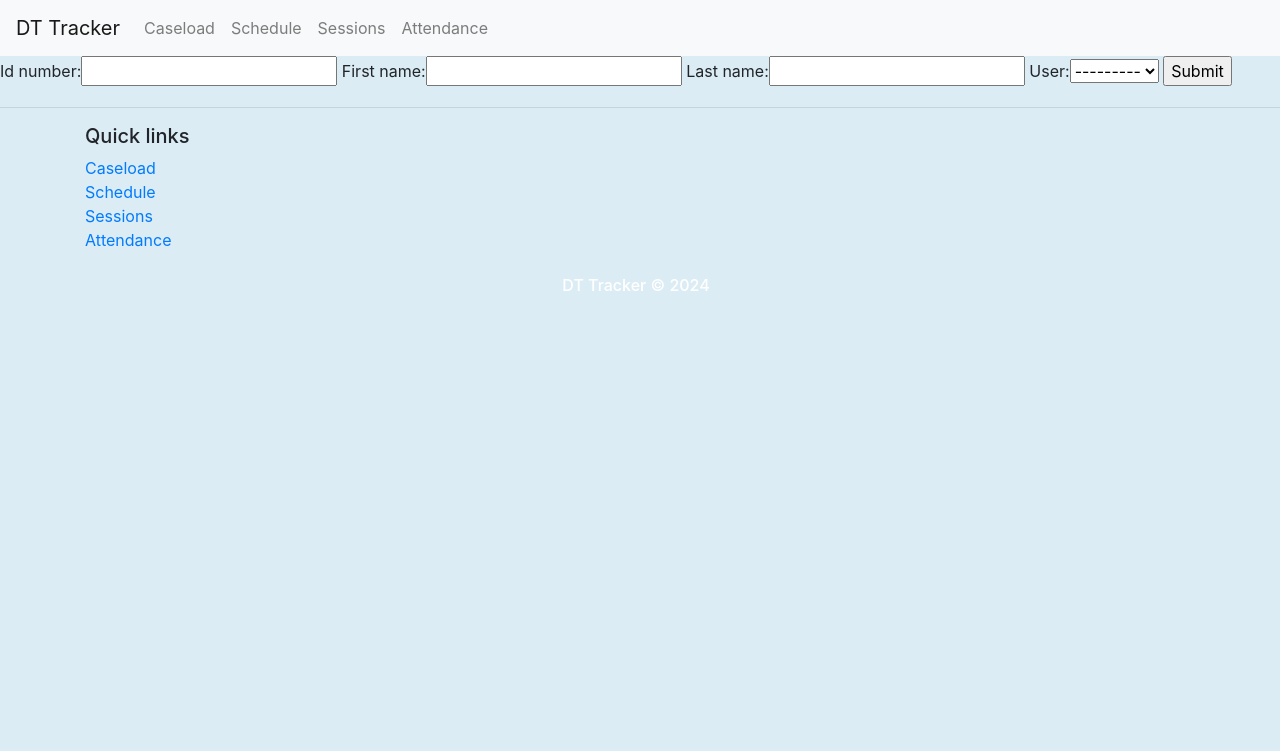
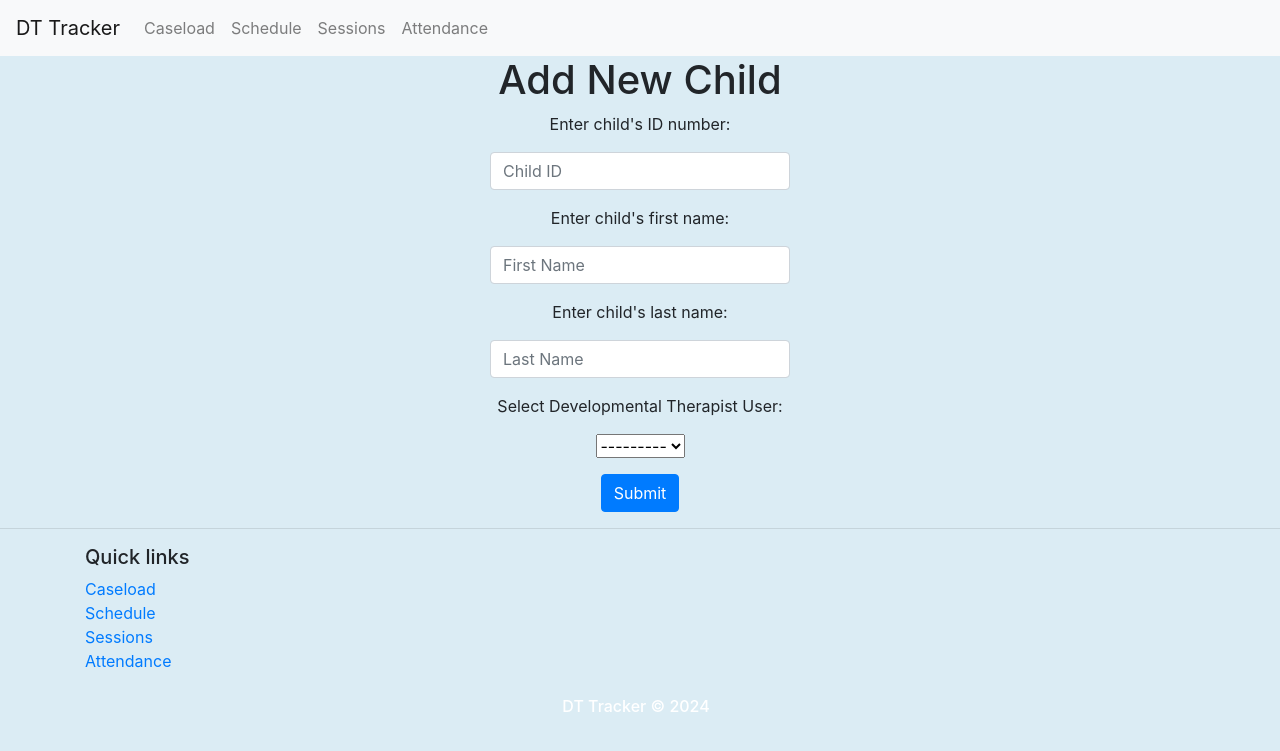
Before and after one commit to carolinenewcom/dt-tracker-webapp, a Django app: page /new_child/ in a window 1280 px wide. Shown: the top 751 px of the page. Run offline with Django 3.2, Linux system fonts and the light colour scheme.

Commit message:
added styling to forms

```diff
--- a/caseload/forms.py
+++ b/caseload/forms.py
@@ -1,5 +1,5 @@
 from django import forms
-from django.forms import ModelForm
+from django.forms import ModelForm, TextInput
 from .models import Child, Schedule, Session
 
 from django.utils.translation import gettext_lazy as _
@@ -12,11 +12,52 @@
     class Meta:
         model = Child
         fields = '__all__'
+        labels = {
+            'id_number': '',
+            'first_name': '',
+            'last_name': '',
+            'user': '',
+
+        }
+        widgets = {
+            'id_number': TextInput(attrs={
+                'class': "form-control",
+                'style': 'max-width: 300px;',
+                'placeholder': 'Child ID'
+                }),
+            'first_name': TextInput(attrs={
+                'class': "form-control",
+                'style': 'max-width: 300px;',
+                'placeholder': 'First Name'
+                }),
+            'last_name': TextInput(attrs={
+                'class': "form-control",
+                'style': 'max-width: 300px;',
+                'placeholder': 'Last Name'
+                })
+        }
 
 class AddSchedule(ModelForm):
     class Meta:
         model = Schedule
         fields = '__all__'
+        labels = {
+            'scheduled_week_day': '',
+            'session_time': '',
+            'child': '',
+        }
+        widgets = {
+            'scheduled_week_day': TextInput(attrs={
+                'class': "form-control",
+                'style': 'max-width: 300px;',
+                'placeholder': 'Scheduled Day'
+                }),
+            'session_time': TextInput(attrs={
+                'class': "form-control",
+                'style': 'max-width: 300px;',
+                'placeholder': 'Session Time 00:00'
+                })
+        }
 
 class NewSessionLog(ModelForm):
     class Meta:
--- a/caseload/templates/caseload/attendance.html
+++ b/caseload/templates/caseload/attendance.html
@@ -1,6 +1,8 @@
 {% extends 'caseload/main.html' %}
 
 {% block content %}
+
+<h1>Attendance</h1>
 
 <form action="{% url 'attendance-report' %}" method=POST>
     {% csrf_token %}
--- a/caseload/templates/caseload/caseload.html
+++ b/caseload/templates/caseload/caseload.html
@@ -4,8 +4,8 @@
 
 <body>
 
+  <h1>Caseload</h1>
   <a href="{% url 'new-child' %}"><button class="btn btn-primary" id="add-button">Add Child</button></a>
-
 
   <div class="row">
     {% for item in all %}
--- a/caseload/templates/caseload/footer.html
+++ b/caseload/templates/caseload/footer.html
@@ -1,3 +1,4 @@
+<center>
 <section id="footer">
     <div class="container">
       <div class="row text-center text-xs-center text-sm-left text-md-left">
@@ -20,3 +21,4 @@
       </div>
     </div>
   </section>
+</center>
--- a/caseload/templates/caseload/main.html
+++ b/caseload/templates/caseload/main.html
@@ -8,6 +8,7 @@
 
 </head>
 <body>
+    <center>
     {% include 'caseload/navbar.html' %}
 
     {% block content %}
@@ -17,6 +18,6 @@
 
     <hr>
     {% include 'caseload/footer.html' %}
-
+    </center>
 </body>
 </html>
--- a/caseload/templates/caseload/new_child.html
+++ b/caseload/templates/caseload/new_child.html
@@ -2,13 +2,31 @@
 
 {% block content %}
 
-<form action="" method="POST">
-    {% csrf_token %}
-    {{form}}
 
-    <input type="submit" name="Submit">
-</form>
-
-
+<div class="container">
+    <h1>Add New Child</h1>
+    <form action="" method="POST">
+        {% csrf_token %}
+    <div class="form-group">
+        <p>Enter child's ID number:</p>
+        {{ form.id_number }}
+    </div>
+    <div class="form-group">
+        <p>Enter child's first name:</p>
+        {{ form.first_name }}
+    </div>
+    <div class="form-group">
+        <p>Enter child's last name:</p>
+        {{ form.last_name }}
+    </div>
+    <div class="form-group">
+        <p>Select Developmental Therapist User:</p>
+        {{ form.user }}
+    </div>
+    <div class="form-group">
+        <input class="btn btn-primary" type="submit" value="Submit">
+    </div>
+    </form>
+</div>
 
 {% endblock %}
--- a/caseload/templates/caseload/schedule.html
+++ b/caseload/templates/caseload/schedule.html
@@ -2,7 +2,9 @@
 
 {% block content %}
 
-<a href="{% url 'new-schedule' %}"><button class="btn btn-primary" id="add-button">Add Session</button></a>
+<h1>Schedule</h1>
+
+<a href="{% url 'new-schedule' %}"><button class="btn btn-primary" id="add-button">Add to Schedule</button></a>
 
 <div class="row">
   {% for item in all_schedule %}
--- a/caseload/templates/caseload/sessions.html
+++ b/caseload/templates/caseload/sessions.html
@@ -2,6 +2,7 @@
 
 {% block content %}
 
+<h1>Sessions</h1>
 
 <form action="{% url 'search-caseload' %}" method=POST>
     {% csrf_token %}
```
Also changed, not shown: caseload/templates/caseload/new_schedule.html (+21 -8 lines).
